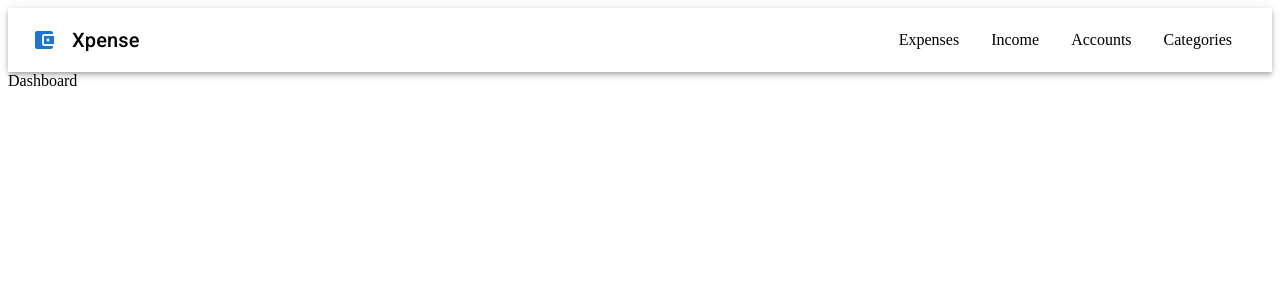
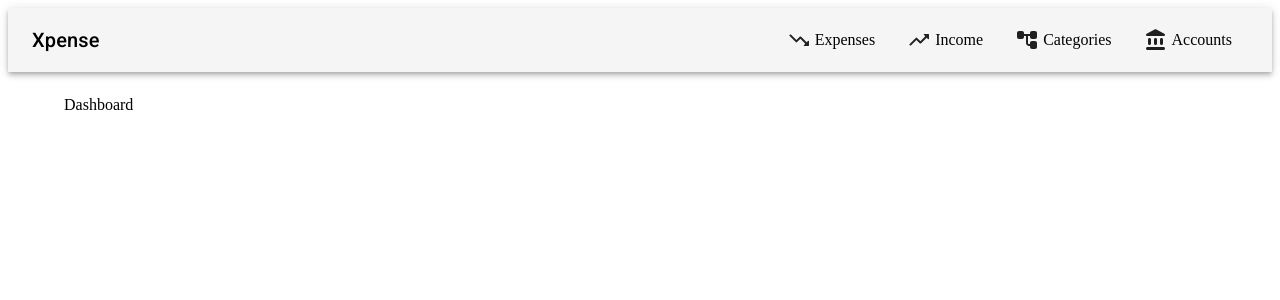
Before and after one commit to imhalawa/Xpense, a React (Vite) app in the folder web/: page / in a window 1280 px wide. Shown: the top 300 px of the page. Built offline with nearby package versions, Linux system fonts and the light colour scheme.

Commit message:
feat: Responsive Navigation Menu

```diff
--- /dev/null
+++ b/web/src/components/NavigationBar/MenuLinks/MenuLinks.tsx
@@ -0,0 +1,37 @@
+import Box from "@mui/material/Box";
+import {Icon, Link} from "@mui/material";
+import {AccountBalanceRounded, AccountTreeRounded, TrendingDownRounded, TrendingUpRounded} from "@mui/icons-material";
+import {Link as RouterLink} from "react-router-dom";
+import * as React from "react";
+
+const MenuLinks = () => {
+
+    return <>
+        <Box mx={2} display="flex" alignItems="center">
+            <Icon sx={{mr: 0.5}}>
+                <TrendingDownRounded/>
+            </Icon>
+            <Link underline="none" color="black" component={RouterLink} to="/expenses">Expenses</Link>
+        </Box>
+        <Box mx={2} display="flex" alignItems="center">
+            <Icon sx={{mr: 0.5}}>
+                <TrendingUpRounded/>
+            </Icon>
+            <Link underline="none" color="black" component={RouterLink} to="/income">Income</Link>
+        </Box>
+        <Box mx={2} display="flex" alignItems="center">
+            <Icon sx={{mr: 0.5}}>
+                <AccountTreeRounded/>
+            </Icon>
+            <Link underline="none" color="black" component={RouterLink} to="/categories">Categories</Link>
+        </Box>
+        <Box mx={2} display="flex" alignItems="center">
+            <Icon sx={{mr: 0.5}}>
+                <AccountBalanceRounded/>
+            </Icon>
+            <Link underline="none" color="black" component={RouterLink} to="/accounts">Accounts</Link>
+        </Box>
+    </>
+}
+
+export default MenuLinks;
--- /dev/null
+++ b/web/src/components/NavigationBar/MenuLinksDrawer/MenuLinksDrawer.tsx
@@ -0,0 +1,64 @@
+import {Drawer, IconButton, List, ListItemButton, ListItemIcon, ListItemText} from "@mui/material";
+import {AccountBalanceRounded, AccountTreeRounded, MenuOpenRounded, MenuRounded, TrendingDownRounded, TrendingUpRounded} from "@mui/icons-material";
+import {Link as RouterLink} from "react-router-dom";
+import * as React from "react";
+
+const MenuLinksDrawer = () => {
+    const [open, setOpen] = React.useState(false);
+
+    function handleOpenMenu() {
+        setOpen(true);
+    }
+
+    function handleCloseMenu() {
+        setOpen(false);
+    }
+
+    return (
+        <>
+            <IconButton color="primary" onClick={handleOpenMenu}>
+                {open && <MenuOpenRounded/>}
+                {!open && <MenuRounded/>}
+            </IconButton>
+
+            <Drawer open={open} onClose={handleCloseMenu} anchor='bottom'>
+                <List>
+                    <ListItemButton onClick={handleCloseMenu} component={RouterLink} to="/expenses">
+                        <ListItemIcon>
+                            <TrendingDownRounded/>
+                        </ListItemIcon>
+                        <ListItemText>
+                            Expenses
+                        </ListItemText>
+                    </ListItemButton>
+                    <ListItemButton onClick={handleCloseMenu} component={RouterLink} to="/income">
+                        <ListItemIcon>
+                            <TrendingUpRounded/>
+                        </ListItemIcon>
+                        <ListItemText>
+                            Income
+                        </ListItemText>
+                    </ListItemButton>
+                    <ListItemButton onClick={handleCloseMenu} component={RouterLink} to="/categories">
+                        <ListItemIcon>
+                            <AccountTreeRounded/>
+                        </ListItemIcon>
+                        <ListItemText>
+                            Categories
+                        </ListItemText>
+                    </ListItemButton>
+                    <ListItemButton onClick={handleCloseMenu} component={RouterLink} to="/accounts">
+                        <ListItemIcon>
+                            <AccountBalanceRounded/>
+                        </ListItemIcon>
+                        <ListItemText>
+                            Accounts
+                        </ListItemText>
+                    </ListItemButton>
+                </List>
+            </Drawer>
+        </>
+    );
+}
+
+export default MenuLinksDrawer;
--- a/web/src/components/NavigationBar/NavigationBar.tsx
+++ b/web/src/components/NavigationBar/NavigationBar.tsx
@@ -1,38 +1,28 @@
 import * as React from 'react';
 import AppBar from '@mui/material/AppBar';
-import Box from '@mui/material/Box';
 import Toolbar from '@mui/material/Toolbar';
 import Typography from '@mui/material/Typography';
-import {Icon, Link} from "@mui/material";
-import {Link as RouterLink} from 'react-router-dom';
-import {AccountBalanceWallet} from "@mui/icons-material";
+import MenuLinks from "./MenuLinks/MenuLinks.tsx";
+import MenuLinksDrawer from "./MenuLinksDrawer/MenuLinksDrawer.tsx";
+import {useMediaQuery} from "@mui/material";
 
-const NavigationBar =
-    () => {
+const NavigationBar = () => {
+    const matchMd = useMediaQuery('(min-width: 768px)');
+
+
     return <>
-            <Box sx={{flexGrow: 1}}>
-                <AppBar position="static" color="transparent">
+        <AppBar position="static" color="default">
             <Toolbar>
-                        <Icon
-                            size="large"
-                            edge="start"
-                            color="primary"
-                            aria-label="menu"
-                            sx={{mr: 2}}
-                        >
-                            <AccountBalanceWallet/>
-                        </Icon>
                 <Typography variant="h6" component="div" color="black" sx={{flexGrow: 1}}>
                     Xpense
                 </Typography>
 
-                        <Link mx={2} underline="none" color="black" component={RouterLink} to="/expenses">Expenses</Link>
-                        <Link mx={2} underline="none" color="black" component={RouterLink} to="/income">Income</Link>
-                        <Link mx={2} underline="none" color="black" component={RouterLink} to="/accounts">Accounts</Link>
-                        <Link mx={2} underline="none" color="black" component={RouterLink} to="/categories">Categories</Link>
+                {matchMd && <MenuLinks/>}
+
+                {!matchMd && <MenuLinksDrawer/>}
+
             </Toolbar>
         </AppBar>
-            </Box>
     </>
 }
 
--- a/web/src/pages/Layout.tsx
+++ b/web/src/pages/Layout.tsx
@@ -1,10 +1,19 @@
 import NavigationBar from "../components/NavigationBar/NavigationBar.tsx";
 import {Outlet} from "react-router-dom";
+import {Container, Grid} from "@mui/material";
 
 const Layout = () => {
     return <>
-        <NavigationBar/>
-        <Outlet/>
+        <Grid container spacing={3}>
+            <Grid item xs={12}>
+                <NavigationBar/>
+            </Grid>
+            <Grid item xs={12}>
+                <Container maxWidth="lg">
+                    <Outlet/>
+                </Container>
+            </Grid>
+        </Grid>
     </>
 }
 
```
Lines whose indentation alone changed are shown as unchanged.
